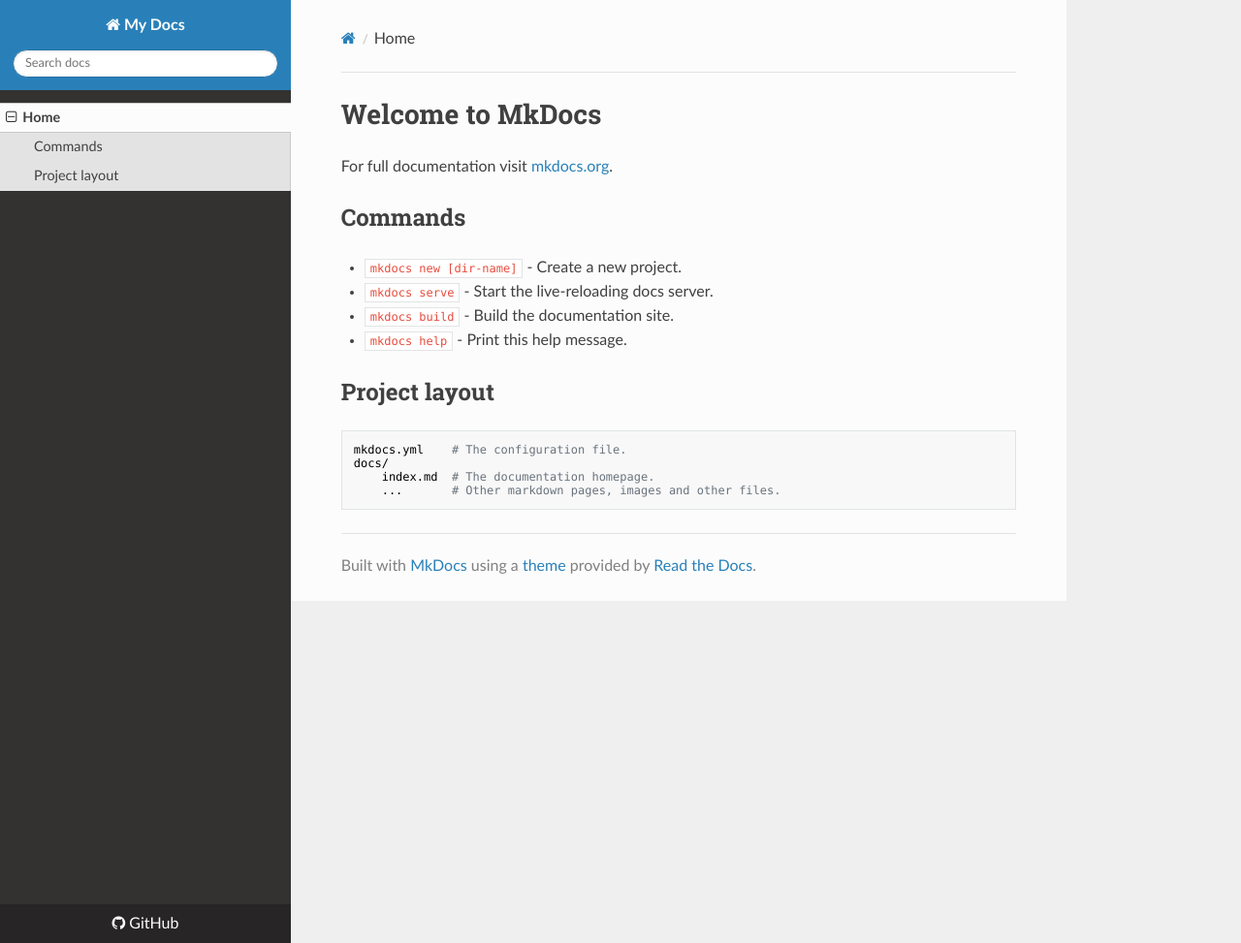
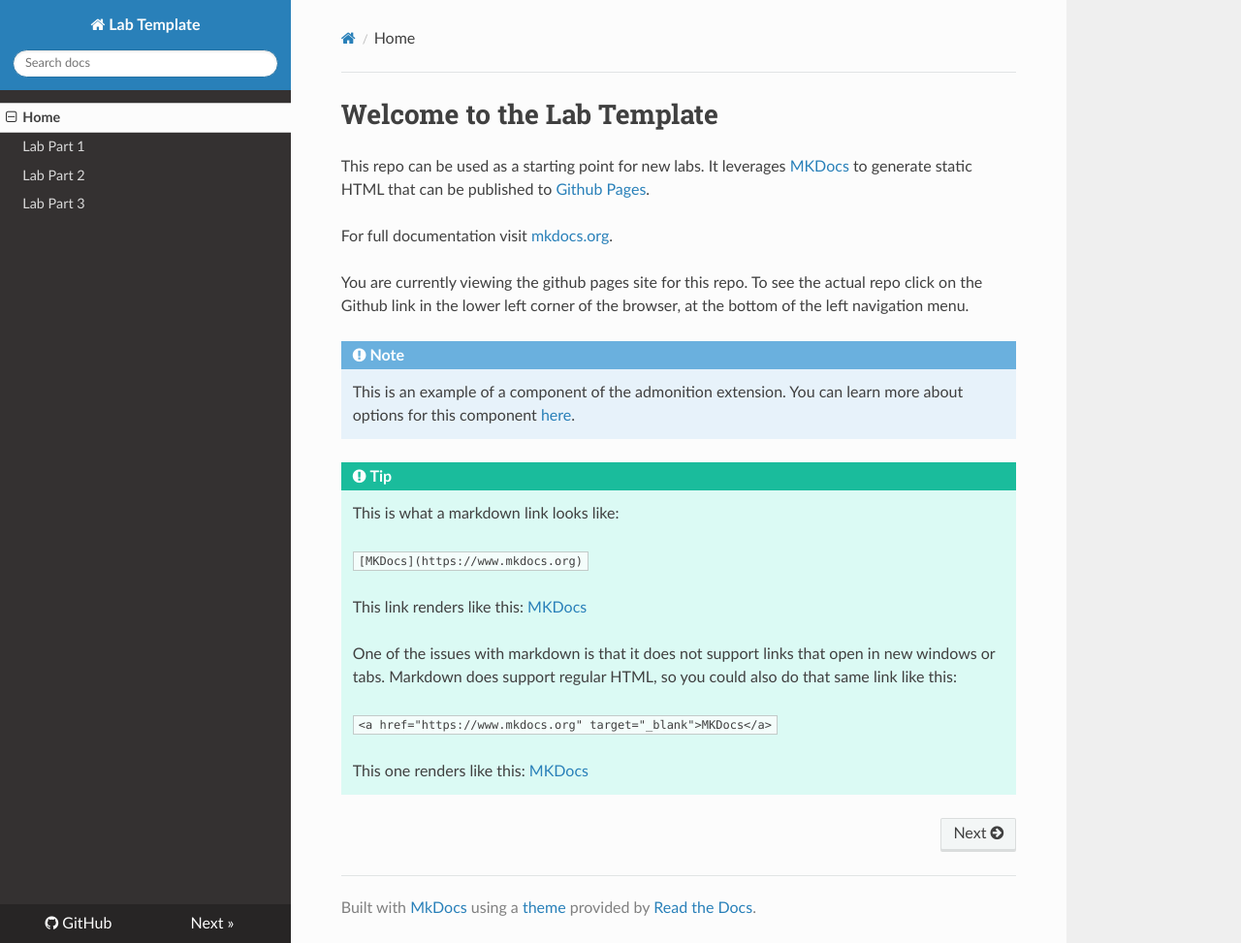
Before and after one commit to wcp-public-team/lab-template, an MkDocs documentation site: the page built from docs/index.md, in a window 1280 px wide and 973 px high. Shown: the whole window at 97% size. Built offline with MkDocs 1.6.1, drawn with Linux system fonts in a browser that asks for light colours; nearby versions of some CDN libraries.

Commit message:
added some example content

````diff
--- a/docs/index.md
+++ b/docs/index.md
@@ -1,17 +1,27 @@
-# Welcome to MkDocs
+# Welcome to the Lab Template
 
-For full documentation visit [mkdocs.org](https://mkdocs.org).
+This repo can be used as a starting point for new labs.  It leverages [MKDocs](https://www.mkdocs.org) to generate static HTML that can be published to [Github Pages](https://pages.github.com).
 
-## Commands
+For full documentation visit [mkdocs.org](https://www.mkdocs.org).
 
-* `mkdocs new [dir-name]` - Create a new project.
-* `mkdocs serve` - Start the live-reloading docs server.
-* `mkdocs build` - Build the documentation site.
-* `mkdocs help` - Print this help message.
+You are currently viewing the github pages site for this repo.  To see the actual repo click on the Github link in the lower left corner of the browser, at the bottom of the left navigation menu.
 
-## Project layout
+!!! note
+    This is an example of a component of the admonition extension.  You can learn more about options for this component [here](https://squidfunk.github.io/mkdocs-material/extensions/admonition/).
 
-    mkdocs.yml    # The configuration file.
-    docs/
-        index.md  # The documentation homepage.
-        ...       # Other markdown pages, images and other files.
+!!! tip
+    This is what a markdown link looks like:
+
+    ```
+    [MKDocs](https://www.mkdocs.org)
+    ```
+
+    This link renders like this:  [MKDocs](https://www.mkdocs.org)
+
+    One of the issues with markdown is that it does not support links that open in new windows or tabs.  Markdown does support regular HTML, so you could also do that same link like this:
+
+    ```
+    <a href="https://www.mkdocs.org" target="_blank">MKDocs</a>
+    ```
+
+    This one renders like this: <a href="https://www.mkdocs.org" target="_blank">MKDocs</a>
--- a/mkdocs.yml
+++ b/mkdocs.yml
@@ -1,8 +1,11 @@
-site_name: My Docs
+site_name: Lab Template
 repo_url: https://github.com/wcp-public-team/lab-template
 edit_uri: ''
 nav:
   - Home: index.md
+  - Lab Part 1: page1.md
+  - Lab Part 2: page2.md
+  - Lab Part 3: page3.md
 theme: readthedocs
 markdown_extensions:
   - admonition
````
Also changed, not shown: docs/page1.md (added, +18 -0 lines), docs/page2.md (added, +18 -0 lines), docs/page3.md (added, +18 -0 lines).
